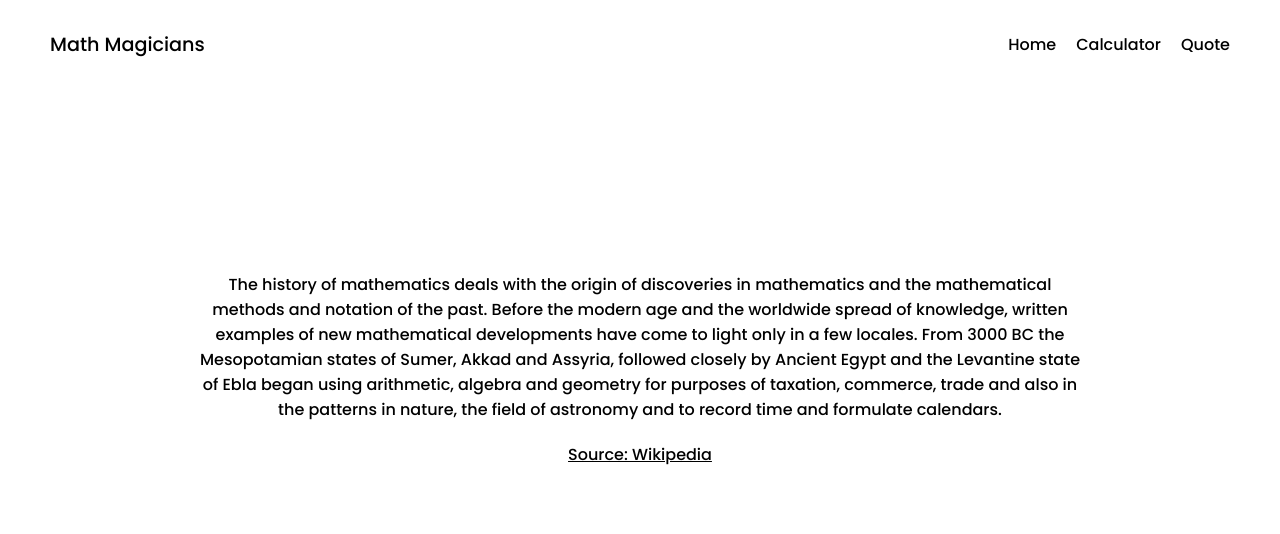
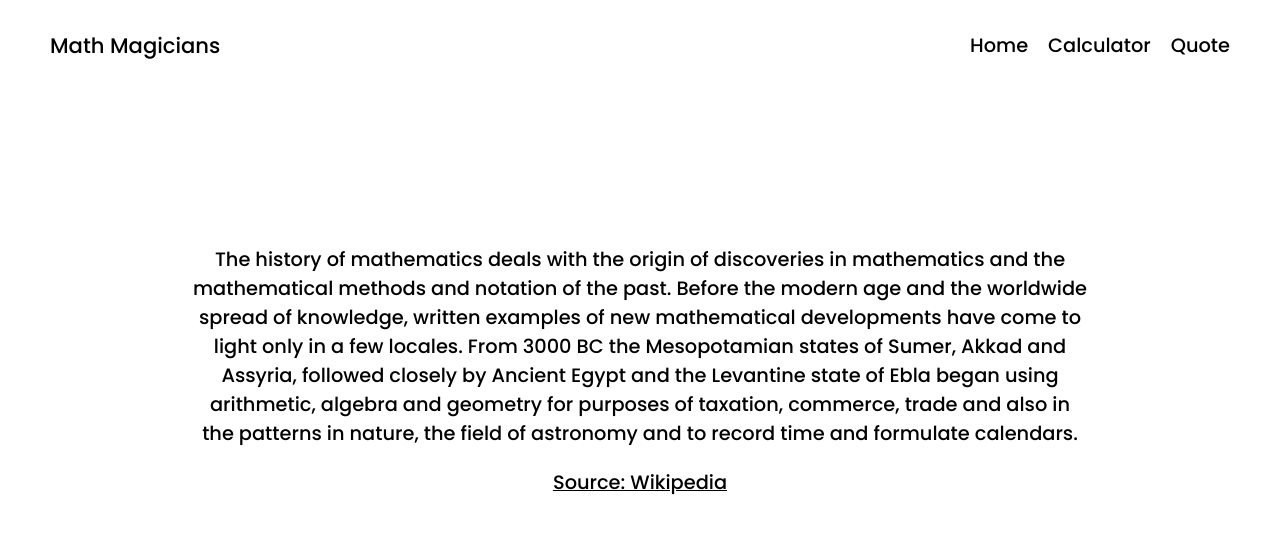
Before and after one commit to deyemiobaa/math-magicians, a React (Create React App) app: page / in a window 1280 px wide. Shown: the top 534 px of the page. Built offline with nearby package versions, Linux system fonts and the light colour scheme.

Commit message:
fix style

```diff
--- a/src/App.css
+++ b/src/App.css
@@ -6,7 +6,7 @@
   --color-primary: rgb(221, 221, 221);
   --text-area: rgb(133, 134, 148);
   --padding: 10px;
-  --font: 500 1rem 'Poppins', sans-serif;
+  --font: 500 1.1rem 'Poppins', sans-serif;
 }
 
 * {
```
